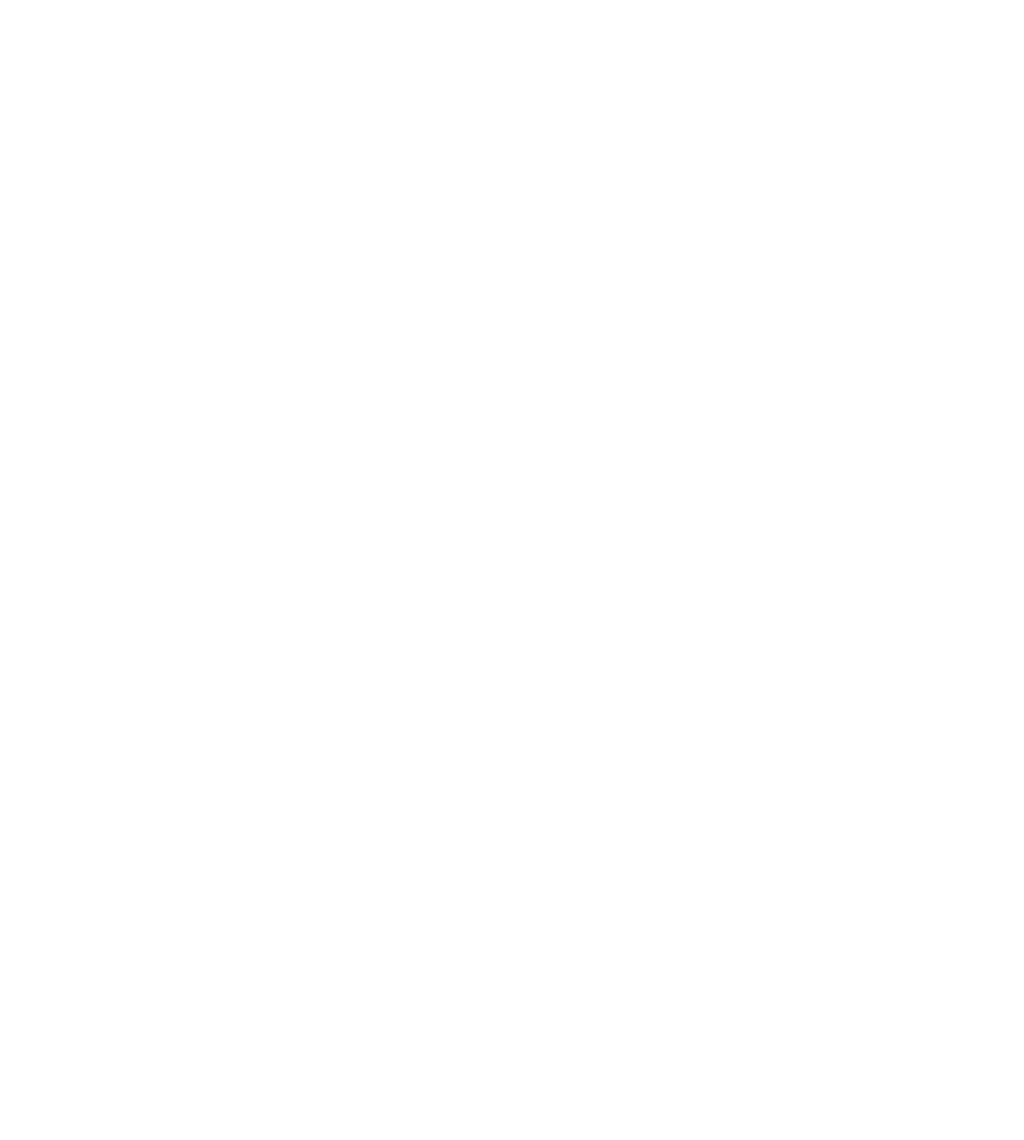
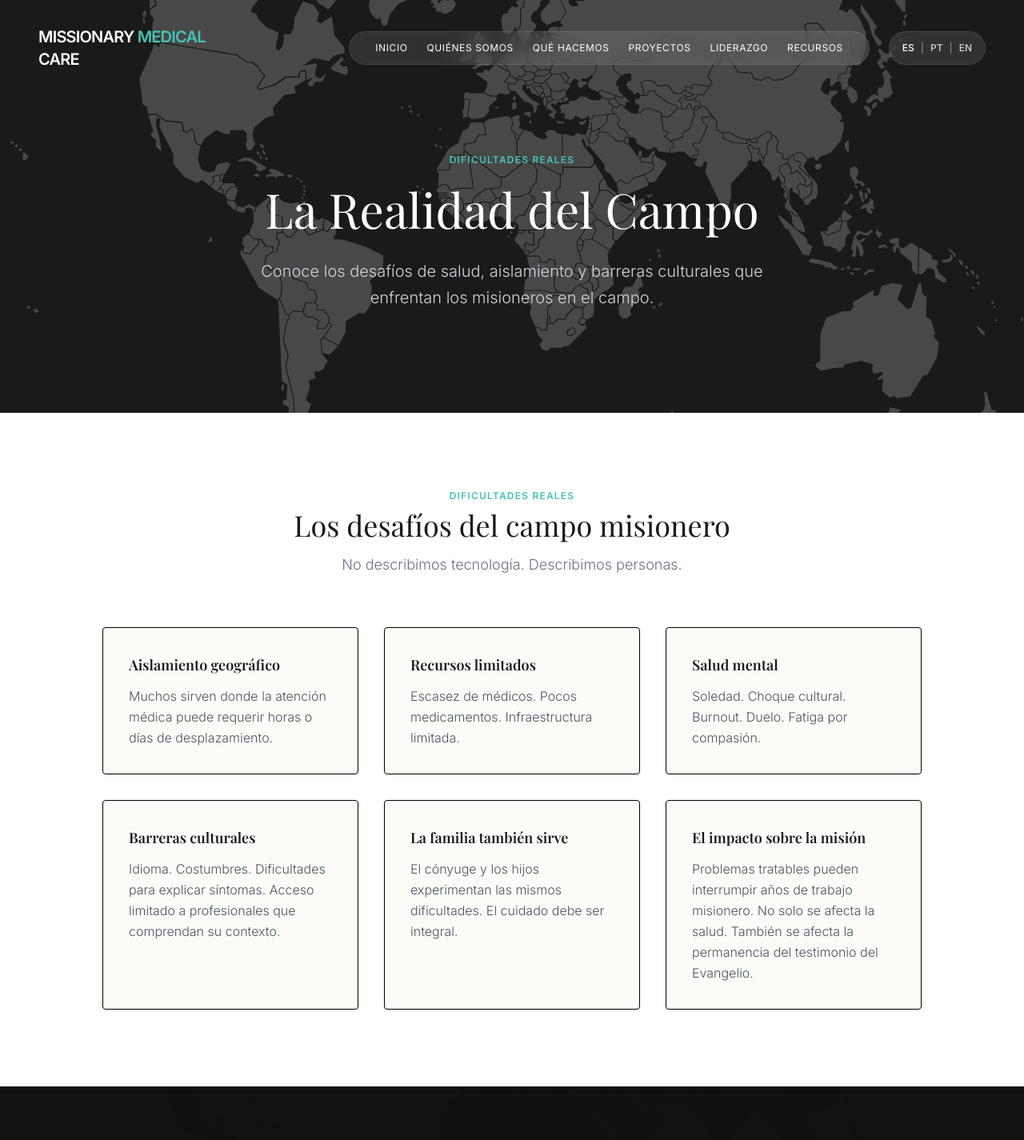
Before and after one commit to drsamuelsilvamed/globalcarenetwork.med, a React (Vite) app: page /reality in a window 1280 px wide. Before the commit this address had no page. Shown: the top 1425 px of the page at 80% size. Before the commit the page ends 800 px from the top, so only its background shows below. Built offline with nearby package versions, Linux system fonts and the light colour scheme; a web font is replaced by a local one.

Commit message:
feat: Refinement 2.1 - Simplify Home, add Reality page, WhatsApp, IG, Gmail

```diff
--- a/src/App.tsx
+++ b/src/App.tsx
@@ -6,6 +6,7 @@ import { WhatWeDoPage } from './pages/WhatWeDoPage';
 import { ProjectsPage } from './pages/ProjectsPage';
 import { ResourcesPage } from './pages/ResourcesPage';
 import { SobreMi } from './pages/SobreMi';
+import { FieldRealityPage } from './pages/FieldRealityPage';
 import { ScrollToTop } from './components/ScrollToTop';
 
 export default function App() {
@@ -20,6 +21,7 @@ export default function App() {
           <Route path="/projects" element={<ProjectsPage />} />
           <Route path="/leadership" element={<SobreMi />} />
           <Route path="/resources" element={<ResourcesPage />} />
+          <Route path="/reality" element={<FieldRealityPage />} />
         </Routes>
       </BrowserRouter>
     </LanguageProvider>
--- a/src/components/GCNFooter.tsx
+++ b/src/components/GCNFooter.tsx
@@ -1,5 +1,6 @@
 import { Link } from 'react-router-dom';
 import { useLanguage } from '../context/LanguageContext';
+import { Instagram, Mail } from 'lucide-react';
 
 interface GCNFooterProps {
   hideFounderLink?: boolean;
@@ -26,6 +27,16 @@ export function GCNFooter({ hideFounderLink = false }: GCNFooterProps) {
           <span className="text-white text-lg">CARE</span>
         </div>
 
+        {/* Social & Contact */}
+        <div className="flex items-center gap-6 opacity-70">
+          <a href="https://www.instagram.com/missionarymedicalcare/" target="_blank" rel="noopener noreferrer" className="hover:text-[#48C3B4] transition-colors" aria-label="Instagram">
+            <Instagram className="w-5 h-5" />
+          </a>
+          <a href="mailto:drsamuelsilva.med@gmail.com" className="hover:text-[#48C3B4] transition-colors" aria-label="Email">
+            <Mail className="w-5 h-5" />
+          </a>
+        </div>
+
         {/* Copyright & Leadership */}
         <div className="flex flex-col items-center md:items-end gap-3">
           <p className="text-sm font-light text-gray-500 text-center md:text-right">
--- a/src/context/LanguageContext.tsx
+++ b/src/context/LanguageContext.tsx
@@ -44,6 +44,10 @@ const translations = {
 
     // Sección 1: La realidad del misionero
     'gcn.reality.title': 'La realidad del misionero',
+    'gcn.reality.readMore': 'Leer más sobre el campo misionero',
+    'gcn.reality.page.title': 'La Realidad del Campo',
+    'gcn.reality.page.subtitle': 'Dificultades Reales',
+    'gcn.reality.page.desc': 'Conoce los desafíos de salud, aislamiento y barreras culturales que enfrentan los misioneros en el campo.',
     'gcn.reality.p1': 'Los misioneros que sirven en contextos transculturales frecuentemente viven junto a sus familias en regiones rurales, montañosas, desérticas o de acceso restringido.',
     'gcn.reality.p2': 'Muchos trabajan lejos de hospitales, especialistas y laboratorios.',
     'gcn.reality.p3': 'Su principal herramienta de comunicación suele ser un teléfono móvil. Con frecuencia, una simple conversación por WhatsApp representa el único acceso posible a orientación médica especializada.',
@@ -256,6 +260,10 @@ const translations = {
 
     // Seção 1: A realidade do missionário
     'gcn.reality.title': 'A realidade do missionário',
+    'gcn.reality.readMore': 'Ler mais sobre o campo missionário',
+    'gcn.reality.page.title': 'A Realidade do Campo',
+    'gcn.reality.page.subtitle': 'Dificuldades Reais',
+    'gcn.reality.page.desc': 'Conheça os desafios de saúde, isolamento e barreiras culturais que os missionários enfrentam no campo.',
     'gcn.reality.p1': 'Os missionários que servem em contextos transculturais frequentemente vivem com suas famílias em regiões rurais, montanhosas, desérticas ou de acesso restrito.',
     'gcn.reality.p2': 'Muitos trabalham longe de hospitais, especialistas e laboratórios.',
     'gcn.reality.p3': 'Sua principal ferramenta de comunicação costuma ser um telefone celular. Com frequência, uma simples conversa por WhatsApp representa o único acesso possível a orientações médicas especializadas.',
@@ -468,6 +476,10 @@ const translations = {
 
     // Section 1: The missionary's reality
     'gcn.reality.title': "The missionary's reality",
+    'gcn.reality.readMore': 'Read more about the mission field',
+    'gcn.reality.page.title': 'The Reality of the Field',
+    'gcn.reality.page.subtitle': 'Real Challenges',
+    'gcn.reality.page.desc': 'Discover the health challenges, isolation, and cultural barriers that missionaries face in the field.',
     'gcn.reality.p1': 'Missionaries serving in cross-cultural contexts frequently live with their families in rural, mountainous, desert, or restricted-access regions.',
     'gcn.reality.p2': 'Many work far from hospitals, specialists, and laboratories.',
     'gcn.reality.p3': 'Their main communication tool is usually a mobile phone. Often, a simple WhatsApp conversation represents the only possible access to specialized medical guidance.',
--- /dev/null
+++ b/src/pages/FieldRealityPage.tsx
@@ -0,0 +1,84 @@
+import { motion } from 'motion/react';
+import { useLanguage } from '../context/LanguageContext';
+import { GCNNavigation } from '../components/GCNNavigation';
+import { GCNFooter } from '../components/GCNFooter';
+
+export function FieldRealityPage() {
+  const { t } = useLanguage();
+
+  return (
+    <main className="min-h-screen bg-[#FDFBF7] font-sans selection:bg-[#48C3B4] selection:text-white flex flex-col">
+      <GCNNavigation />
+
+      {/* Hero Section */}
+      <section className="pt-40 pb-20 md:pt-48 md:pb-32 bg-[#1A1A1A] text-white px-6 md:px-12 relative overflow-hidden flex items-center justify-center min-h-[50vh]">
+        <div
+          className="absolute inset-0 z-0 opacity-20 pointer-events-none"
+          style={{
+            backgroundImage: "url('/world-map.svg')",
+            backgroundSize: 'cover',
+            backgroundPosition: 'center',
+            backgroundRepeat: 'no-repeat',
+            filter: 'invert(1) brightness(2)'
+          }}
+        ></div>
+        <div className="w-full max-w-4xl mx-auto relative z-10 text-center">
+          <motion.div
+            initial={{ opacity: 0, y: 20 }}
+            animate={{ opacity: 1, y: 0 }}
+            transition={{ duration: 0.8 }}
+          >
+            <span className="text-[#48C3B4] uppercase tracking-widest text-xs font-semibold mb-4 block">
+              {t('gcn.reality.page.subtitle')}
+            </span>
+            <h1 className="text-4xl md:text-5xl lg:text-6xl font-serif text-white mb-6 leading-tight">
+              {t('gcn.reality.page.title')}
+            </h1>
+            <p className="text-lg md:text-xl font-light text-gray-300 max-w-2xl mx-auto leading-relaxed">
+              {t('gcn.reality.page.desc')}
+            </p>
+          </motion.div>
+        </div>
+      </section>
+
+      {/* DETAILED CHALLENGES */}
+      <section className="py-24 px-6 md:px-12 bg-white">
+        <div className="w-full max-w-5xl mx-auto">
+          <div className="text-center mb-16">
+            <span className="text-[#48C3B4] uppercase tracking-widest text-xs font-semibold mb-2 block">
+              {t('gcn.reality.page.subtitle')}
+            </span>
+            <h3 className="text-3xl md:text-4xl font-serif text-[#1A1A1A] mb-4">
+              {t('gcn.challenges.title')}
+            </h3>
+            <p className="text-gray-500 font-light text-base md:text-lg">
+              {t('gcn.challenges.subtitle')}
+            </p>
+          </div>
+
+          <div className="grid grid-cols-1 md:grid-cols-2 lg:grid-cols-3 gap-8">
+            {[1, 2, 3, 4, 5, 6].map((num) => (
+              <motion.div
+                key={num}
+                initial={{ opacity: 0, y: 20 }}
+                whileInView={{ opacity: 1, y: 0 }}
+                viewport={{ once: true }}
+                transition={{ duration: 0.5, delay: num * 0.05 }}
+                className="bg-[#FDFBF7] p-8 border border-gray-150 rounded-sm shadow-xs hover:shadow-md hover:border-[#48C3B4]/30 transition-all duration-300 flex flex-col gap-3"
+              >
+                <h4 className="text-lg font-serif font-semibold text-[#1A1A1A]">
+                  {t(`gcn.challenges.c${num}.title`)}
+                </h4>
+                <p className="text-gray-600 font-light text-sm md:text-base leading-relaxed">
+                  {t(`gcn.challenges.c${num}.desc`)}
+                </p>
+              </motion.div>
+            ))}
+          </div>
+        </div>
+      </section>
+
+      <GCNFooter />
+    </main>
+  );
+}
```
Also changed, not shown: src/pages/GlobalCareNetworkPage.tsx (+13 -68 lines).
